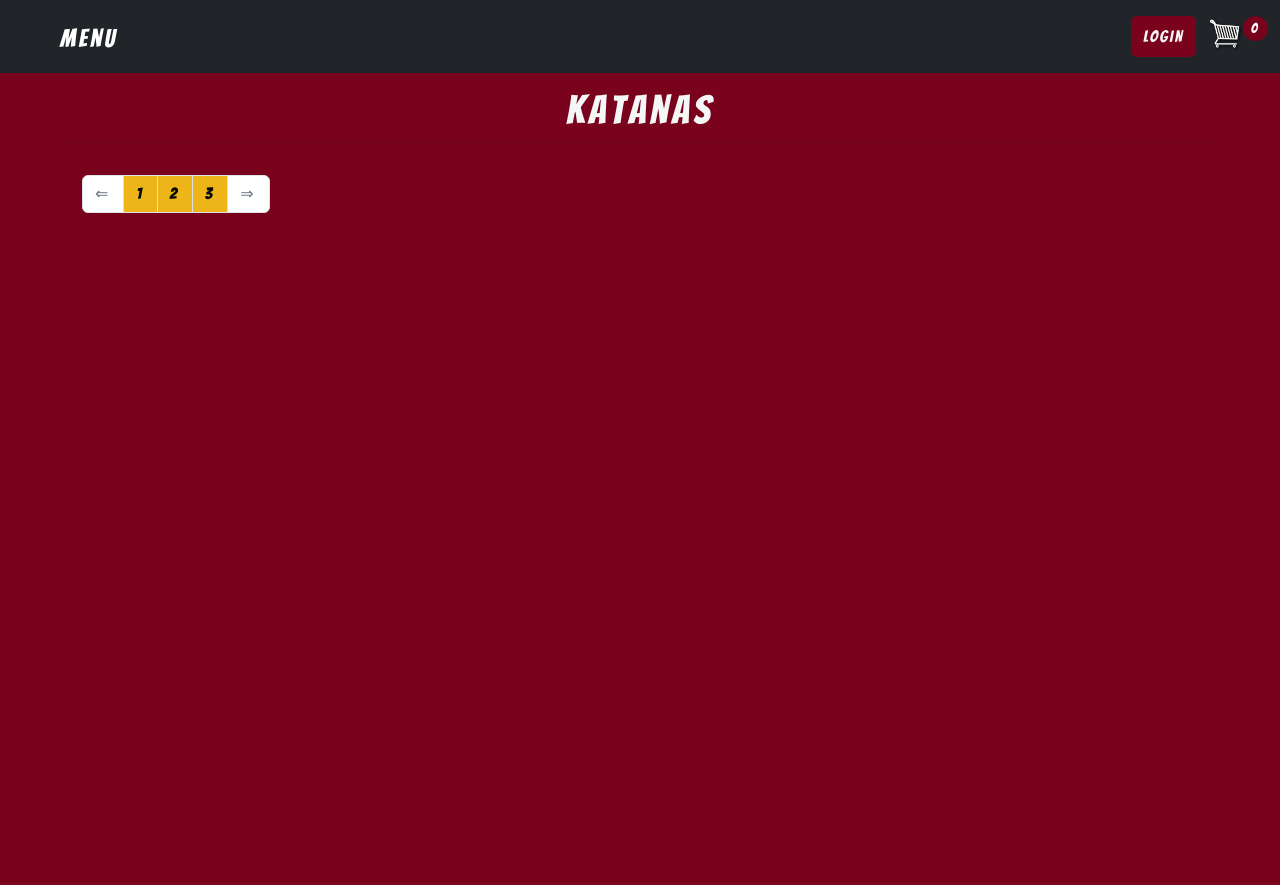
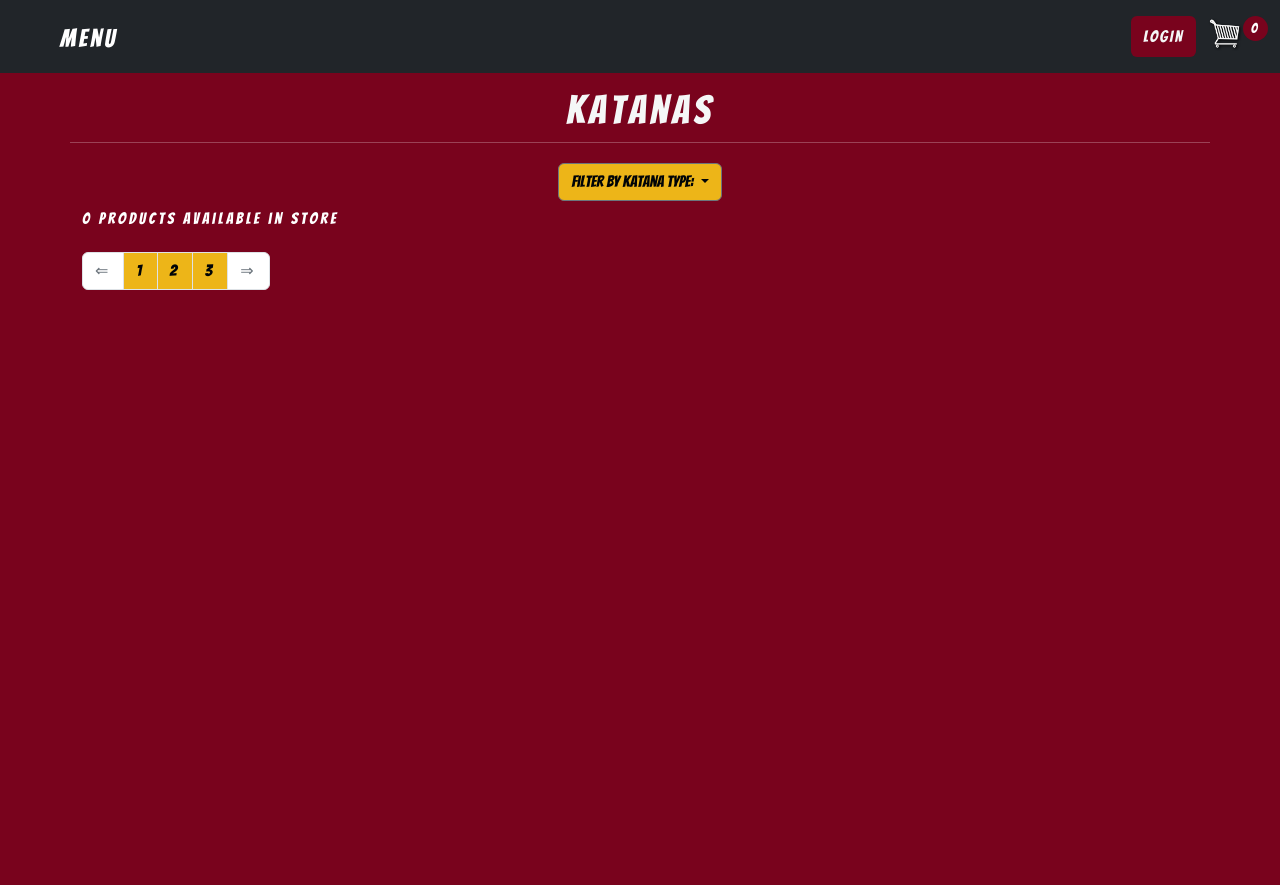
Before and after one commit to Code-Institute-Submissions/GeorgianF-Kenpachi-P5-CI-FebResub, a Django app: page /store/ in a window 1280 px wide. Shown: the top 885 px of the page. Run offline with Django 3.2, Linux system fonts and the light colour scheme; data that the repository does not hold is empty; some libraries are stand-ins or nearby versions; some web fonts are replaced.

Commit message:
add functionality on the store app to filter products by type

```diff
--- a/kenpachi/settings.py
+++ b/kenpachi/settings.py
@@ -90,6 +90,7 @@ TEMPLATES = [
                 'django.contrib.auth.context_processors.auth',
                 'django.contrib.messages.context_processors.messages',
                 'django.template.context_processors.media',
+                'store.context_processors.menu_links',
             ],
         },
     },
--- /dev/null
+++ b/store/context_processors.py
@@ -0,0 +1,6 @@
+from .models import Category
+
+
+def menu_links(request):
+    links = Category.objects.all()
+    return dict(links=links)
--- a/store/models.py
+++ b/store/models.py
@@ -2,6 +2,7 @@ from django.db import models
 from django.contrib.auth.models import User
 from django.db.models.signals import post_save
 from django.dispatch import receiver
+from django.urls import reverse
 
 
 class Customer(models.Model):
@@ -46,6 +47,9 @@ class Category(models.Model):
 
     def __str__(self):
         return str(self.name)
+
+    def get_url(self):
+        return reverse('products_by_category', args=[self.slug])
 
 
 class Product(models.Model):
--- a/store/templates/store/store.html
+++ b/store/templates/store/store.html
@@ -9,8 +9,24 @@
         <div class="container products-container">
             <div class="row mb-3">
                 <h1 class="products-header text-center">katanas</h1>
-                <hr>
-                {% for product in store_items %}
+                <hr class="text-white mb-1">
+
+                <div class="dropdown text-center">
+                    <button class="btn btn-secondary dropdown-toggle mt-3" type="button" data-bs-toggle="dropdown" aria-expanded="false">
+                        Filter by katana type:
+                    </button>
+                    <ul class="dropdown-menu">
+                    {% for category in links %}
+                      <li><a class="dropdown-item" href="{{ category.get_url }}">{{ category.name }}</a></li>
+                    {% endfor %}
+                    </ul>
+
+                </div>
+                <div>
+                    <h6 class="text-white mt-2 mb-2 flaot-start">{{ products_count }} products available in store </h6>
+                </div>
+
+                {% for product in products %}
                 <div class="col-lg-4 col-md-4 col-sm-4 mb-4">
                     <div class="box-element product">
                         <img class="thumbnail" src="{{product.imageURL}}">
--- a/store/urls.py
+++ b/store/urls.py
@@ -5,6 +5,7 @@ from . import views
 
 urlpatterns = [
     path('', views.store, name='store'),
+    path('<slug:category_slug>/', views.store, name='products_by_category'),
     path('<int:product_id>/', views.product_details, name='product_details'),
     path('add/<product_id>', views.add_to_bag, name='add_to_bag'),
     path('item_update/', views.item_update, name="item_update"),
--- a/store/views.py
+++ b/store/views.py
@@ -5,10 +5,21 @@ from django.core.paginator import Paginator
 from django.http import JsonResponse
 from django.contrib import messages
 from checkout.models import Order, OrderItem, Customer
-from .models import Product
+from .models import Product, Category
 
 
-def store(request):
+def store(request, category_slug=None):
+    categories = None
+    products = None
+
+    if category_slug is not None:
+        categories = get_object_or_404(Category, slug=category_slug)
+        products = Product.objects.filter(category=categories, is_available=True)
+        products_count = products.count()
+    else:
+        products = Product.objects.all().filter(is_available=True)
+        products_count = products.count()
+
     if request.user.is_authenticated:
         customer = request.user.customer
         order, created = Order.objects.get_or_create(
@@ -24,16 +35,15 @@ def store(request):
         order = {'get_cart_total': 0, 'get_cart_items': 0}
         cart_items = order['get_cart_items']
 
-    products = Product.objects.all().filter(is_available=True)
-
     # Set up pagination
-    p = Paginator(Product.objects.all().filter(is_available=True), 6)
-    page = request.GET.get('page')
-    store_items = p.get_page(page)
+    # p = Paginator(Product.objects.all().filter(is_available=True), 6)
+    # page = request.GET.get('page')
+    # store_items = p.get_page(page)
 
     context = {
         'products': products,
-        'store_items': store_items,
+        'products_count': products_count,
+        # 'store_items': store_items,
         'cart_items': cart_items,
         }
 
```
